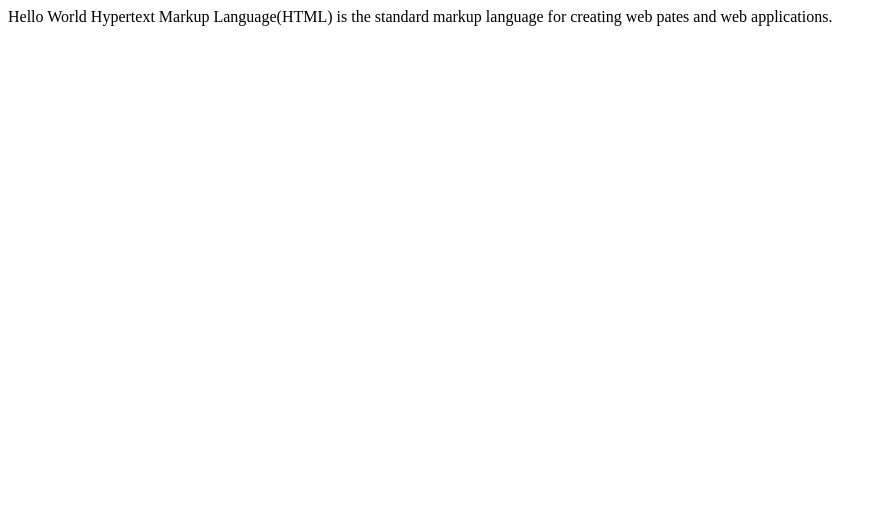
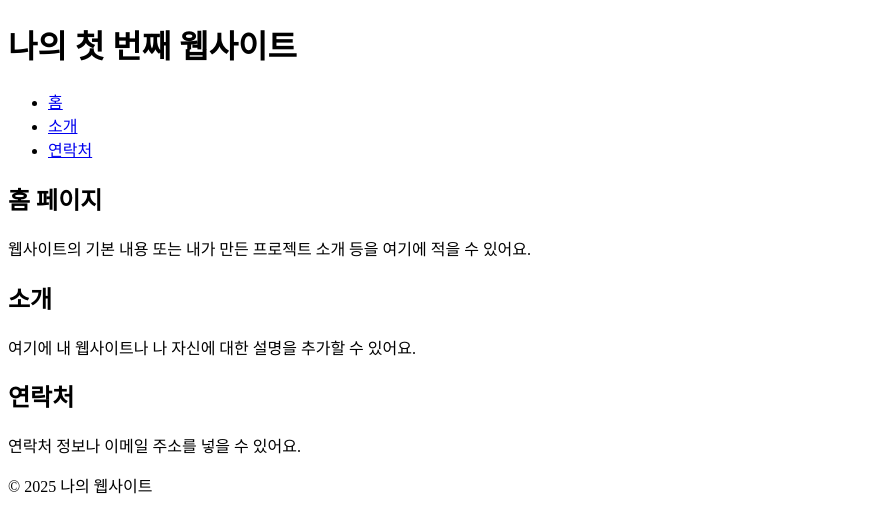
Before and after one commit to mandramibook/trial, a plain HTML site: page index.html in a window 1280 px wide. Shown: the whole page, without its empty margins (0-887 px from the left). Drawn offline with Linux system fonts and the light colour scheme.

Commit message:
Update index.html

```diff
--- a/index.html
+++ b/index.html
@@ -1,9 +1,41 @@
 <!DOCTYPE html>
-<html>
-    <head>
-        Hello World
-    </head>
-    <body>
-        Hypertext Markup Language(HTML) is the standard markup language for creating web pates and web applications.
-    </body>
+<html lang="ko">
+<head>
+    <meta charset="UTF-8">
+    <meta name="viewport" content="width=device-width, initial-scale=1.0">
+    <title>나의 웹사이트</title>
+    <!-- 스타일시트를 나중에 추가할 수 있습니다. -->
+    <link rel="stylesheet" href="styles.css">
+</head>
+<body>
+    <header>
+        <h1>나의 첫 번째 웹사이트</h1>
+        <nav>
+            <ul>
+                <li><a href="#home">홈</a></li>
+                <li><a href="#about">소개</a></li>
+                <li><a href="#contact">연락처</a></li>
+            </ul>
+        </nav>
+    </header>
+
+    <section id="home">
+        <h2>홈 페이지</h2>
+        <p>웹사이트의 기본 내용 또는 내가 만든 프로젝트 소개 등을 여기에 적을 수 있어요.</p>
+    </section>
+
+    <section id="about">
+        <h2>소개</h2>
+        <p>여기에 내 웹사이트나 나 자신에 대한 설명을 추가할 수 있어요.</p>
+    </section>
+
+    <section id="contact">
+        <h2>연락처</h2>
+        <p>연락처 정보나 이메일 주소를 넣을 수 있어요.</p>
+    </section>
+
+    <footer>
+        <p>© 2025 나의 웹사이트</p>
+    </footer>
+</body>
 </html>
```
